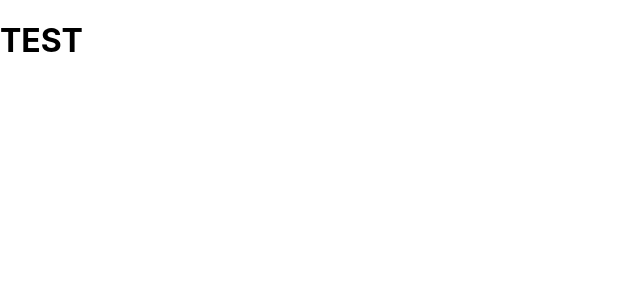
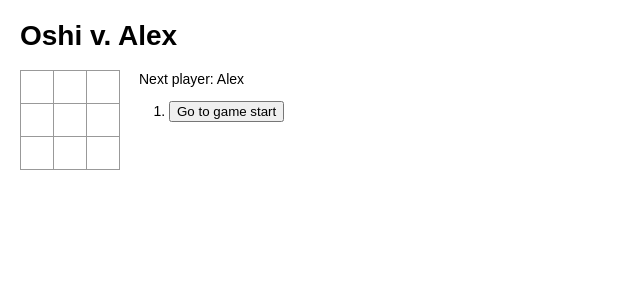
Before and after one commit to alextaing/Oliver-Alex-TicTacToe, a React (Create React App) app: page / in a window 1280 px wide. Shown: the top 300 px of the page, without its empty margins (0-640 px from the left). Built offline with nearby package versions, Linux system fonts and the light colour scheme.

Commit message:
tic-tac-toe

```diff
--- a/src/App.tsx
+++ b/src/App.tsx
@@ -1,6 +1,13 @@
+import './CSS/index.css'; // what is good practice for import css files??
+
+import Game from './components/Game';
+
 function App() {
   return (
-    <h1>TEST</h1>
+    <div>
+      <h1>Oshi v. Alex</h1>
+      <Game />
+    </div>
   );
 }
 
--- /dev/null
+++ b/src/CSS/index.css
@@ -0,0 +1,50 @@
+body {
+  font: 14px "Century Gothic", Futura, sans-serif;
+  margin: 20px;
+}
+
+ol, ul {
+  padding-left: 30px;
+}
+
+.board-row:after {
+  clear: both;
+  content: "";
+  display: table;
+}
+
+.status {
+  margin-bottom: 10px;
+}
+
+.square {
+  background: #fff;
+  border: 1px solid #999;
+  float: left;
+  font-size: 24px;
+  font-weight: bold;
+  line-height: 34px;
+  height: 34px;
+  margin-right: -1px;
+  margin-top: -1px;
+  padding: 0;
+  text-align: center;
+  width: 34px;
+}
+
+.square:focus {
+  outline: none;
+}
+
+.kbd-navigation .square:focus {
+  background: #ddd;
+}
+
+.game {
+  display: flex;
+  flex-direction: row;
+}
+
+.game-info {
+  margin-left: 20px;
+}
--- /dev/null
+++ b/src/components/Board.tsx
@@ -0,0 +1,32 @@
+import Square  from "./Square"
+
+export default function Board(props: any) {
+    function renderSquare(i: number) {
+        return(
+            <Square
+                value={props.squares[i]}
+                onClick={() => props.onClick(i)}
+            />
+        );
+    }
+
+    return (
+        <div>
+        <div className="board-row">
+          {renderSquare(0)}
+          {renderSquare(1)}
+          {renderSquare(2)}
+        </div>
+        <div className="board-row">
+          {renderSquare(3)}
+          {renderSquare(4)}
+          {renderSquare(5)}
+        </div>
+        <div className="board-row">
+          {renderSquare(6)}
+          {renderSquare(7)}
+          {renderSquare(8)}
+        </div>
+      </div>
+    );
+}
--- /dev/null
+++ b/src/components/Game.tsx
@@ -0,0 +1,81 @@
+import { useState } from "react";
+import Board from "./Board";
+
+export default function Game() {
+    const [history_0, setHistory] = useState([Array(9).fill(null)]);
+    const [aIsNext, setaIsNext] = useState(true);
+    const [stepNumber, setStepNumber] = useState(0);
+
+    const history = history_0.slice(0, stepNumber+1); // is this OK? it looks wrong.
+    const current = history[stepNumber].slice();
+    const winner = calculateWinner(current);
+    const moves = history.map((step, move) => {
+        const desc = move ?
+            'Go to move #' + move :
+            'Go to game start';
+        return (
+            <li key={move}>
+                <button onClick={() => jumpTo(move)}>{desc}</button>
+            </li>
+        )
+    });
+    let status: any;
+    if (winner == "O") {
+        status = "Oliver Wins... :/";
+    } else if (winner == "A"){
+        status = "Alex Wins! :)";
+    } else {
+    status = "Next player: " + (aIsNext ? "Alex" : "Oliver");
+    }
+
+    return(
+    <div className="game">
+        <div className="game-board">
+          <Board
+            squares={current}
+            onClick={(i: number) => handleClick(i)}
+          />
+        </div>
+        <div className="game-info">
+          <div>{status}</div>
+          <ol>{moves}</ol>
+        </div>
+      </div>
+    );
+
+    function jumpTo(step: number) {
+        setStepNumber(step);
+        setaIsNext(step%2 === 0);
+    }
+
+    function handleClick(i: number) {
+        if (calculateWinner(current) || current[i]) {
+            return;
+        }
+        current[i] = aIsNext ? "A" : "O";
+        setHistory(history.concat([current]));
+        setStepNumber(stepNumber+1);
+        setaIsNext(!aIsNext);
+    }
+}
+
+function calculateWinner(squares: any) {
+    const lines = [
+      [0, 1, 2],
+      [3, 4, 5],
+      [6, 7, 8],
+      [0, 3, 6],
+      [1, 4, 7],
+      [2, 5, 8],
+      [0, 4, 8],
+      [2, 4, 6],
+    ];
+
+    for (let i=0; i<lines.length; i++) {
+      const [a, b, c] = lines[i];
+      if (squares[a] && squares[a] === squares[b] && squares[a] === squares[c]) {
+        return squares[a];
+      }
+    }
+    return null;
+  }
--- /dev/null
+++ b/src/components/Square.tsx
@@ -0,0 +1,10 @@
+export default function Square(props: any) {
+    return (
+        <button
+            className="square"
+            onClick={props.onClick}
+        >
+            {props.value}
+        </button>
+    );
+}
```
